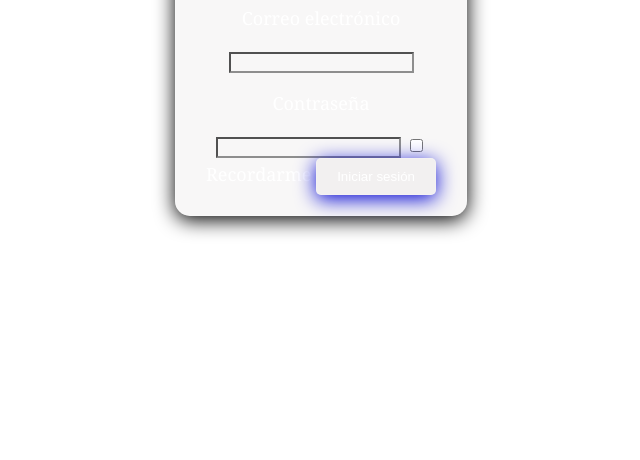
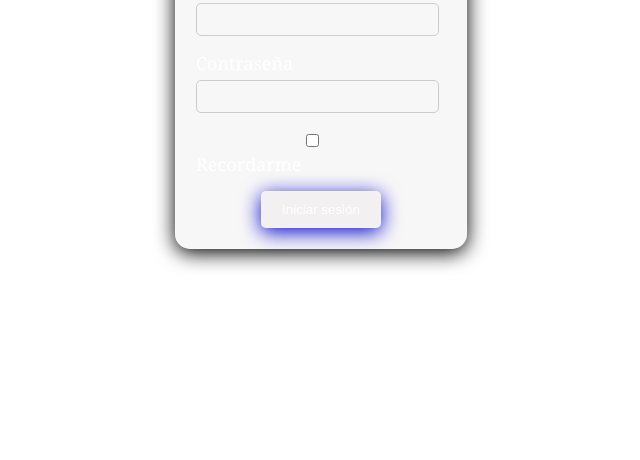
Before and after one commit to aprendiendoaprogramar02-cell/Mis-proyectos, a plain HTML site: page index.html in a window 1280 px wide. Shown: the part 340-800 px from the top of the page, without its empty margins (319-959 px from the left). Drawn offline with Linux system fonts and the light colour scheme.

Commit message:
prueba 2

```diff
--- a/index.html
+++ b/index.html
@@ -1,5 +1,4 @@
-<!DOCTYPE html>
-<html lang="es">
+<!DOCTYPE html>  <html lang="es">
 <head>
     <meta charset="UTF-8">
     <meta name="viewport" content="width=device-width, initial-scale=1.0">
@@ -10,12 +9,15 @@
     <div class="IniciarSesion">
         <h2>Iniciar Sesión</h2>
         <form action="login" method ="post">
-         <p><label for="username">Correo electrónico</label></p>
-           <input type="text" id="username" name="username">
-            <p><label for="password">Contraseña</label></p>
-            <input type="password" id="password" name="password">
+            <div class="campo">
+         <label for="username">Correo electrónico</label>
+           <input type="text" id="username" name="username"></div>
+           <div class="campo">
+            <label for="password">Contraseña</label>
+            <input type="password" id="password" name="password"></div>
+            <div class="campo">
             <input type="checkbox" id="remember" name="remember">
-            <label for="remember">Recordarme</label>
+            <label for="remember">Recordarme</label></div>
            <button type="submit">Iniciar sesión</button>
         </form>
     </div>
--- a/styles.css
+++ b/styles.css
@@ -58,7 +58,7 @@ h2 {
     text-align: left;
 }
 .campo input{
-    width: 100%;
+    width: 90%;
     padding: 8px;
     border-radius: 5px;
     border: 1px solid #ccc;
```
